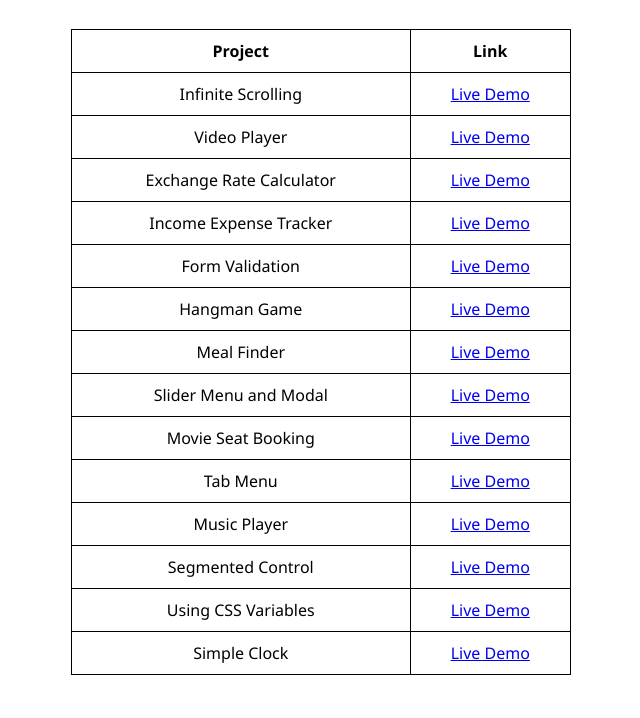
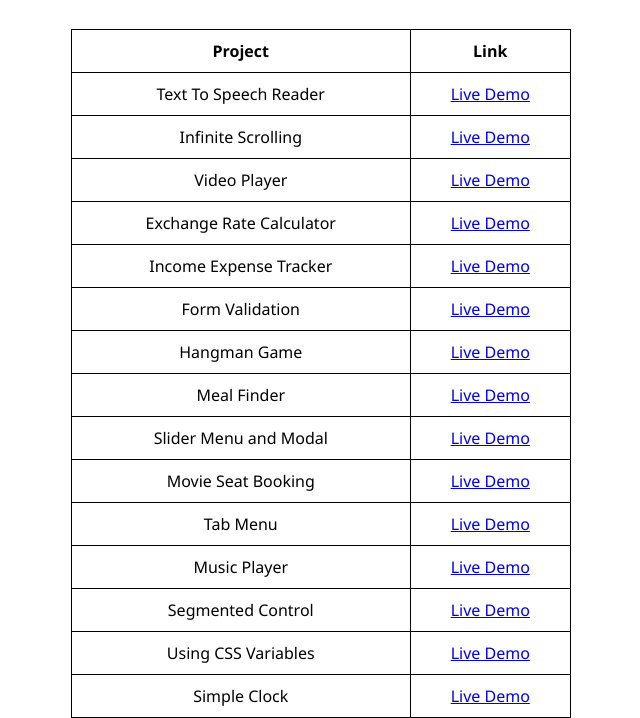
Before and after one commit to Mahesh-yadav/javascript-projects, a plain HTML site: page index.html in a window 1280 px wide. Shown: the part 100-818 px from the top of the page, without its empty margins (319-959 px from the left). Drawn offline with Linux system fonts and the light colour scheme.

Commit message:
added text to speech project to README.md

```diff
--- a/index.html
+++ b/index.html
@@ -20,6 +20,14 @@
         </thead>
 
         <tbody>
+          <tr class="text-center">
+            <td>Text To Speech Reader</td>
+            <td>
+              <a href="./speech-text-reader/index.html" target="_blank"
+                >Live Demo</a
+              >
+            </td>
+          </tr>
           <tr class="text-center">
             <td>Infinite Scrolling</td>
             <td>
```
Also changed, not shown: README.md.
